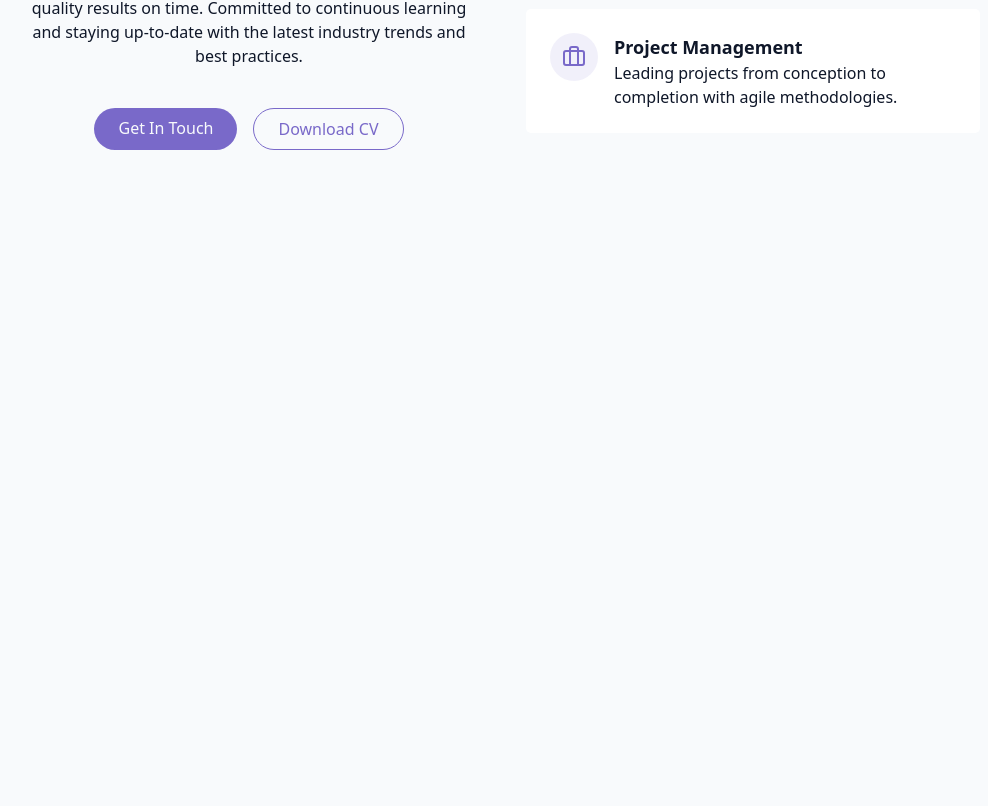
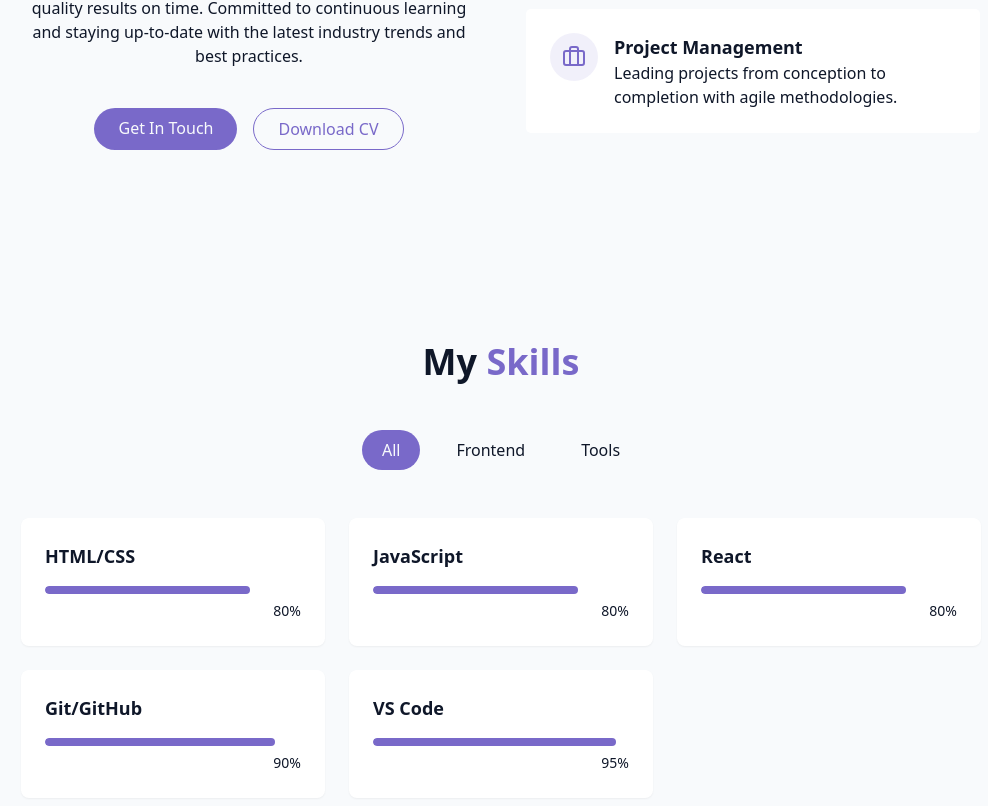
Before and after one commit to Reddy076/Portfolio, a React (Vite) app in the folder Portfolio/: page / in a window 1280 px wide. Shown: the part 1292-2098 px from the top of the page, without its empty margins (139-1127 px from the left). Before the commit the page ends 1538 px from the top, so only its background shows below. Built offline with nearby package versions, Linux system fonts and the light colour scheme.

Commit message:
Added a skills section to the code

```diff
--- /dev/null
+++ b/Portfolio/src/Components/SkillsSection.jsx
@@ -0,0 +1,80 @@
+import { useState } from "react";
+import { cn } from "@/lib/utils";
+
+const skills = [
+  // Frontend
+  { name: "HTML/CSS", level: 80, category: "frontend" },
+  { name: "JavaScript", level: 80, category: "frontend" },
+  { name: "React", level: 80, category: "frontend" },
+  ,
+
+
+
+  // Tools
+  { name: "Git/GitHub", level: 90, category: "tools" },
+
+  { name: "VS Code", level: 95, category: "tools" },
+];
+
+const categories = ["all", "frontend", "tools"];
+
+export const SkillsSection = () => {
+  const [activeCategory, setActiveCategory] = useState("all");
+
+  const filteredSkills = skills.filter(
+    (skill) => activeCategory === "all" || skill.category === activeCategory
+  );
+  return (
+    <section id="skills" className="py-24 px-4 relative bg-secondary/30">
+      <div className="container mx-auto max-w-5xl">
+        <h2 className="text-3xl md:text-4xl font-bold mb-12 text-center">
+          My <span className="text-primary"> Skills</span>
+        </h2>
+
+        <div className="flex flex-wrap justify-center gap-4 mb-12">
+          {categories.map((category, key) => (
+            <button
+              key={key}
+              onClick={() => setActiveCategory(category)}
+              className={cn(
+                "px-5 py-2 rounded-full transition-colors duration-300 capitalize",
+                activeCategory === category
+                  ? "bg-primary text-primary-foreground"
+                  : "bg-secondary/70 text-forefround hover:bd-secondary"
+              )}
+            >
+              {category}
+            </button>
+          ))}
+        </div>
+
+        <div className="grid grid-cols-1 sm:grid-cols-2 lg:grid-cols-3 gap-6">
+          {filteredSkills.map((skill, key) => (
+            <div
+              key={key}
+              className="bg-card p-6 rounded-lg shadow-xs card-hover"
+            >
+              <div className="text-left mb-4">
+                <h3 className="font-semibold text-lg"> {skill.name}</h3>
+              </div>
+              <div className="w-full bg-secondary/50 h-2 rounded-full overflow-hidden">
+                <div
+                  className="bg-primary h-2 rounded-full origin-left animate-[grow_1.5s_ease-out]"
+                  style={{ width: skill.level + "%" }}
+                />
+              </div>
+
+              <div className="text-right mt-1">
+                <span className="text-sm text-muted-foreground">
+                  {skill.level}%
+                </span>
+              </div>
+            </div>
+          ))}
+        </div>
+      </div>
+    </section>
+  );
+};
+
+export default SkillsSection;
--- a/Portfolio/src/Pages/Home.jsx
+++ b/Portfolio/src/Pages/Home.jsx
@@ -3,6 +3,7 @@
 import Navbar from "../Components/Navbar";
 import HeroSection from "../Components/HeroSection";
 import AboutSection from "../Components/AboutSection";
+import SkillsSection from "../Components/SkillsSection";
 
 
 export default function Home() {
@@ -31,6 +32,7 @@
       <main>
         <HeroSection/>
         <AboutSection/>
+        <SkillsSection/>
       </main>
 
     </div>
```
